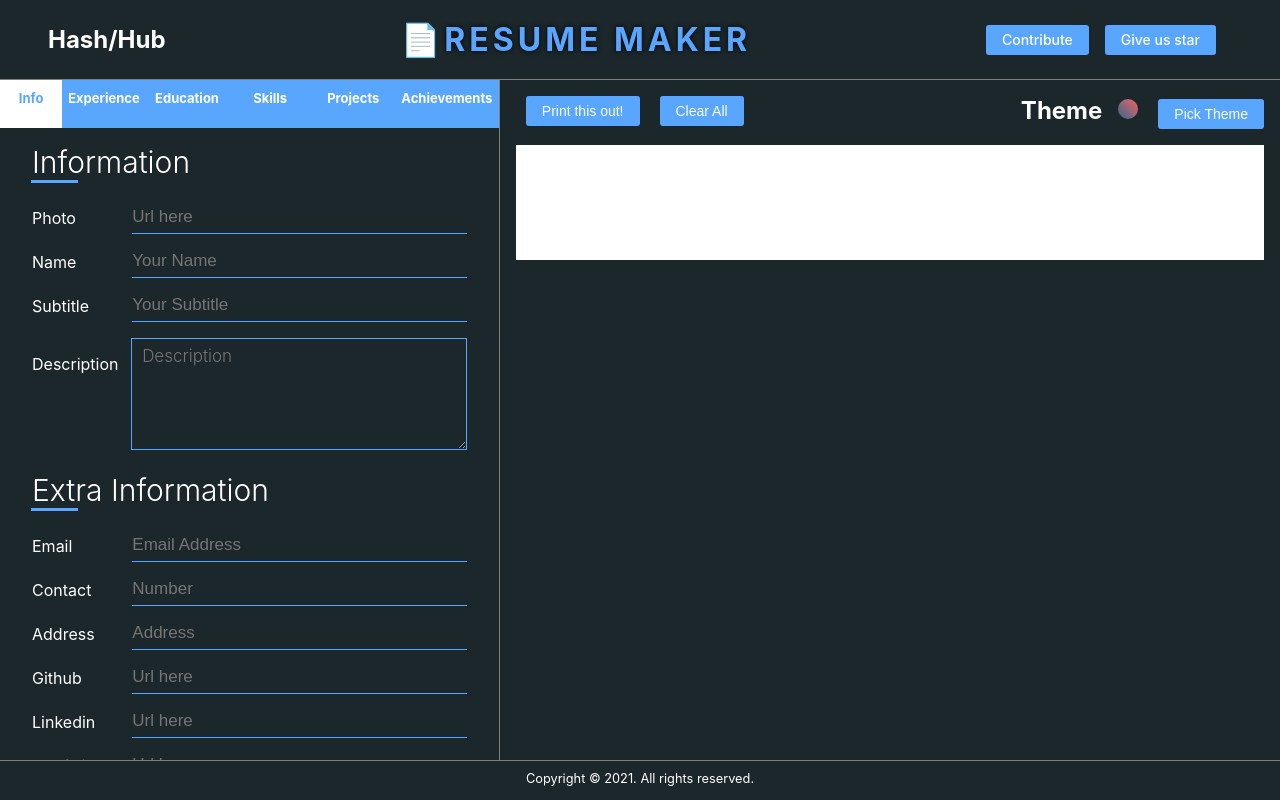
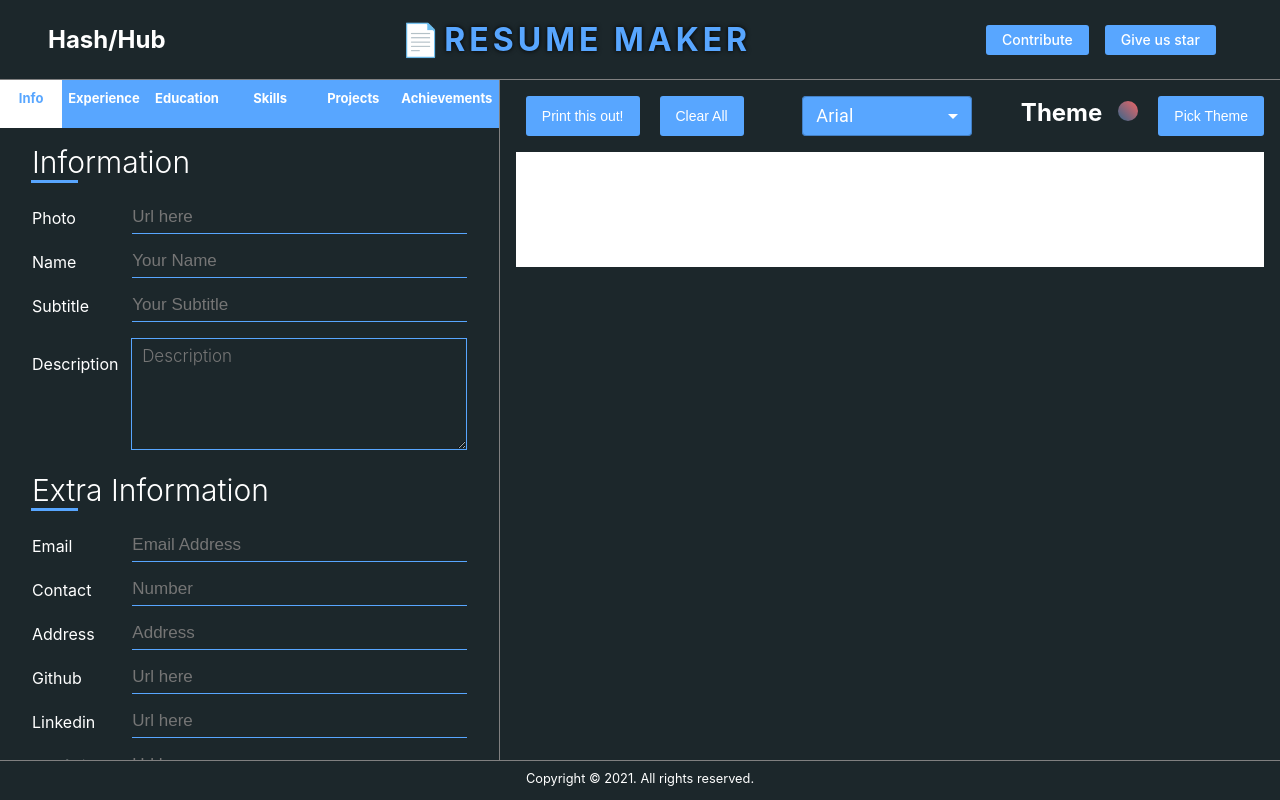
Before and after one commit to vedant-jain03/Resume-Maker, a React (Create React App) app: page / in a window 1280 px wide. Built offline with nearby package versions, Linux system fonts and the light colour scheme.

Commit message:
font_styles_added

```diff
--- a/src/component/Homepage.css
+++ b/src/component/Homepage.css
@@ -277,6 +277,7 @@
     width: 100%;
     background: white;
 }
+
 .inputfield-fontstyle{
     vertical-align: middle;
     margin-bottom: 1rem;
@@ -287,6 +288,7 @@
     color:white !important;
     font-size: large !important;
     width:170px;
+    height:40px;
 }
 .MuiSelect-icon{
     color:white !important;
@@ -315,6 +317,7 @@
     margin-bottom: 1rem;
     border: none;
     transition: all 0.3s ease-in-out;
+    height:40px;
 }
 
 .print-button{
--- a/src/component/Homepage.jsx
+++ b/src/component/Homepage.jsx
@@ -660,6 +660,17 @@ function Homepage() {
             </button>
             <button className="print-button" onClick = {removeall}>Clear All</button>
             </div>
+            <div className="inputfield-fontstyle">
+              <Select
+                value={fontFamily}
+                variant="outlined"
+                onChange={(e) => setFontFamily(e.target.value)}
+                className="fontpicker"
+                autoWidth={true}
+              >
+                {fonts.map((font,idx)=><MenuItem value={font} key={idx}>{font}</MenuItem>)}
+              </Select>
+            </div>
             <div className="theme">
               <h2>Theme</h2>
               <div
```
